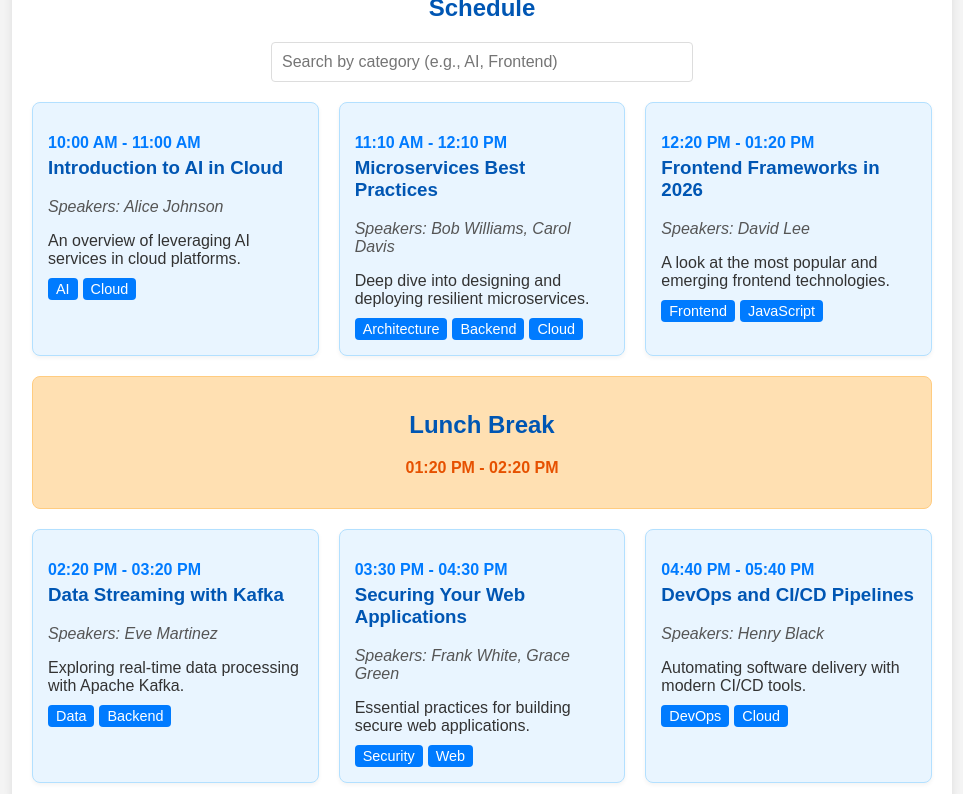
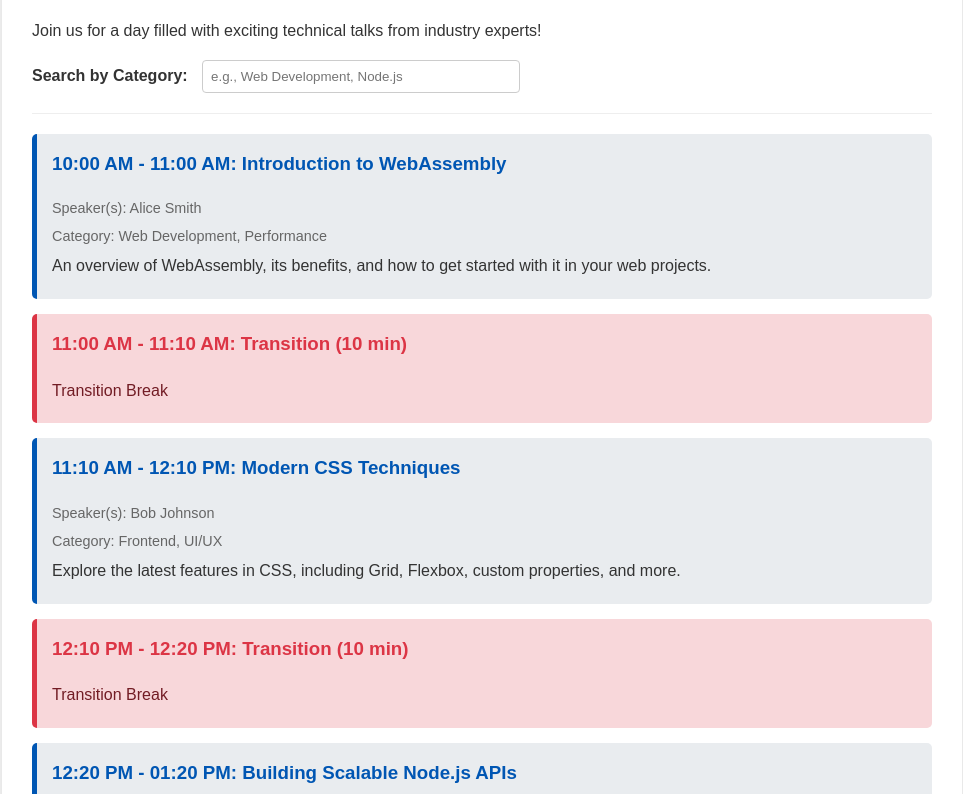
Before and after one commit to antonio-sannino-db/antonio-sannino-event-talks-app, a website: page index.html in a window 1280 px wide. Shown: the part 126-920 px from the top of the page, without its empty margins (158-1121 px from the left). Drawn offline with Linux system fonts and the light colour scheme.

Commit message:
Add event schedule website files

```diff
--- a/index.html
+++ b/index.html
@@ -1,233 +1,198 @@
+
 <!DOCTYPE html>
 <html lang="en">
 <head>
     <meta charset="UTF-8">
     <meta name="viewport" content="width=device-width, initial-scale=1.0">
-    <title>Tech Talks Event</title>
+    <title>1-Day Tech Event Schedule</title>
     <style>
         body {
             font-family: Arial, sans-serif;
+            line-height: 1.6;
             margin: 0;
-            padding: 0;
+            padding: 20px;
             background-color: #f4f4f4;
             color: #333;
         }
         .container {
             max-width: 900px;
-            margin: 20px auto;
-            background-color: #fff;
-            padding: 20px;
+            margin: auto;
+            background: #fff;
+            padding: 30px;
             border-radius: 8px;
-            box-shadow: 0 0 10px rgba(0, 0, 0, 0.1);
+            box-shadow: 0 0 10px rgba(0,0,0,0.1);
         }
         h1, h2 {
             color: #0056b3;
-            text-align: center;
         }
         .search-container {
             margin-bottom: 20px;
-            text-align: center;
+            padding-bottom: 20px;
+            border-bottom: 1px solid #eee;
+        }
+        .search-container label {
+            font-weight: bold;
+            margin-right: 10px;
         }
         .search-container input {
-            padding: 10px;
+            padding: 8px;
+            border: 1px solid #ccc;
+            border-radius: 4px;
             width: 70%;
-            max-width: 400px;
-            border: 1px solid #ddd;
-            border-radius: 4px;
-            font-size: 16px;
+            max-width: 300px;
         }
-        .schedule {
-            display: grid;
-            grid-template-columns: repeat(auto-fit, minmax(280px, 1fr));
-            gap: 20px;
+        .schedule-item {
+            background: #e9ecef;
+            margin-bottom: 15px;
+            padding: 15px;
+            border-radius: 5px;
+            border-left: 5px solid #0056b3;
+            transition: all 0.3s ease;
         }
-        .talk-card {
-            background-color: #e9f5ff;
-            border: 1px solid #b3e0ff;
-            border-radius: 8px;
-            padding: 15px;
-            box-shadow: 0 2px 4px rgba(0, 0, 0, 0.05);
-            transition: transform 0.2s;
+        .schedule-item.hidden {
+            display: none;
         }
-        .talk-card:hover {
-            transform: translateY(-5px);
+        .schedule-item.break {
+            background: #f8d7da;
+            border-color: #dc3545;
+            color: #721c24;
         }
-        .talk-card h3 {
+        .schedule-item h3 {
             margin-top: 0;
             color: #0056b3;
         }
-        .talk-card p {
-            margin-bottom: 5px;
+        .schedule-item p {
+            margin: 5px 0;
         }
-        .talk-card .time {
-            font-weight: bold;
-            color: #007bff;
+        .schedule-item .speakers, .schedule-item .category {
+            font-size: 0.9em;
+            color: #666;
         }
-        .talk-card .speakers {
-            font-style: italic;
-            color: #555;
+        .schedule-item.break h3 {
+            color: #dc3545;
         }
-        .talk-card .category {
-            font-size: 0.9em;
-            background-color: #007bff;
-            color: white;
-            padding: 3px 8px;
-            border-radius: 4px;
-            margin-right: 5px;
-            display: inline-block;
-            margin-top: 5px;
-        }
-        .lunch-break {
-            background-color: #ffe0b2;
-            border: 1px solid #ffcc80;
-            border-radius: 8px;
-            padding: 15px;
-            text-align: center;
-            font-weight: bold;
-            color: #e65100;
-            grid-column: 1 / -1; /* Span across all columns */
-        }
-        footer {
+        .footer {
             text-align: center;
             margin-top: 30px;
-            padding: 10px;
+            font-size: 0.8em;
             color: #777;
-            font-size: 0.9em;
+        }
+        @media (max-width: 600px) {
+            body {
+                padding: 10px;
+            }
+            .search-container input {
+                width: 100%;
+                margin-top: 10px;
+            }
         }
     </style>
 </head>
 <body>
     <div class="container">
-        <h1>Tech Talks Event 2026</h1>
-        <h2>Schedule</h2>
+        <h1>1-Day Tech Event Schedule</h1>
+        <p>Join us for a day filled with exciting technical talks from industry experts!</p>
 
         <div class="search-container">
-            <input type="text" id="categorySearch" placeholder="Search by category (e.g., AI, Frontend)">
+            <label for="categorySearch">Search by Category:</label>
+            <input type="text" id="categorySearch" onkeyup="filterTalks()" placeholder="e.g., Web Development, Node.js">
         </div>
 
-        <div id="scheduleContainer" class="schedule">
-            <!-- Schedule will be rendered here by JavaScript -->
+        <div id="schedule">
+
+            <div class="schedule-item talk-item" data-category="web development performance">
+                <h3>10:00 AM - 11:00 AM: Introduction to WebAssembly</h3>
+                <p class="speakers">Speaker(s): Alice Smith</p>
+                <p class="category">Category: Web Development, Performance</p>
+                <p>An overview of WebAssembly, its benefits, and how to get started with it in your web projects.</p>
+            </div>
+
+            <div class="schedule-item break transition-break">
+                <h3>11:00 AM - 11:10 AM: Transition (10 min)</h3>
+                <p>Transition Break</p>
+            </div>
+
+            <div class="schedule-item talk-item" data-category="frontend ui/ux">
+                <h3>11:10 AM - 12:10 PM: Modern CSS Techniques</h3>
+                <p class="speakers">Speaker(s): Bob Johnson</p>
+                <p class="category">Category: Frontend, UI/UX</p>
+                <p>Explore the latest features in CSS, including Grid, Flexbox, custom properties, and more.</p>
+            </div>
+
+            <div class="schedule-item break transition-break">
+                <h3>12:10 PM - 12:20 PM: Transition (10 min)</h3>
+                <p>Transition Break</p>
+            </div>
+
+            <div class="schedule-item talk-item" data-category="backend node.js api">
+                <h3>12:20 PM - 01:20 PM: Building Scalable Node.js APIs</h3>
+                <p class="speakers">Speaker(s): Charlie Brown, Dana White</p>
+                <p class="category">Category: Backend, Node.js, API</p>
+                <p>Best practices for designing and implementing high-performance, scalable APIs with Node.js and Express.</p>
+            </div>
+
+            <div class="schedule-item break transition-break">
+                <h3>01:20 PM - 01:30 PM: Transition (10 min)</h3>
+                <p>Transition Break</p>
+            </div>
+
+            <div class="schedule-item break lunch-break">
+                <h3>01:30 PM - 02:30 PM: Lunch Break (60 min)</h3>
+                <p>Lunch Break</p>
+            </div>
+
+            <div class="schedule-item talk-item" data-category="cloud devops">
+                <h3>02:30 PM - 03:30 PM: Demystifying Cloud Native Development</h3>
+                <p class="speakers">Speaker(s): Eve Davis</p>
+                <p class="category">Category: Cloud, DevOps</p>
+                <p>Understand the core concepts of cloud-native development, containers, and Kubernetes.</p>
+            </div>
+
+            <div class="schedule-item break transition-break">
+                <h3>03:30 PM - 03:40 PM: Transition (10 min)</h3>
+                <p>Transition Break</p>
+            </div>
+
+            <div class="schedule-item talk-item" data-category="data science javascript">
+                <h3>03:40 PM - 04:40 PM: Data Science with JavaScript</h3>
+                <p class="speakers">Speaker(s): Frank Green</p>
+                <p class="category">Category: Data Science, JavaScript</p>
+                <p>Leverage the power of JavaScript for data analysis, visualization, and machine learning in the browser.</p>
+            </div>
+
+            <div class="schedule-item break transition-break">
+                <h3>04:40 PM - 04:50 PM: Transition (10 min)</h3>
+                <p>Transition Break</p>
+            </div>
+
+            <div class="schedule-item talk-item" data-category="frontend web development trends">
+                <h3>04:50 PM - 05:50 PM: The Future of Frontend Frameworks</h3>
+                <p class="speakers">Speaker(s): Grace Hoppper</p>
+                <p class="category">Category: Frontend, Web Development, Trends</p>
+                <p>A look at emerging trends and predictions for the next generation of frontend development frameworks.</p>
+            </div>
+
+        </div>
+
+        <div class="footer">
+            <p>&copy; 2026 1-Day Tech Event. All rights reserved.</p>
         </div>
     </div>
 
-    <footer>
-        <p>&copy; 2026 Tech Talks Event. All rights reserved.</p>
-    </footer>
+    <script>
+        function filterTalks() {
+            const searchInput = document.getElementById('categorySearch').value.toLowerCase();
+            const talkItems = document.querySelectorAll('.talk-item');
 
-    <script>
-        const talksData = [
-            {
-                title: "Introduction to AI in Cloud",
-                speakers: ["Alice Johnson"],
-                category: ["AI", "Cloud"],
-                duration: "1 hour",
-                description: "An overview of leveraging AI services in cloud platforms.",
-                startTime: "10:00 AM",
-                endTime: "11:00 AM"
-            },
-            {
-                title: "Microservices Best Practices",
-                speakers: ["Bob Williams", "Carol Davis"],
-                category: ["Architecture", "Backend", "Cloud"],
-                duration: "1 hour",
-                description: "Deep dive into designing and deploying resilient microservices.",
-                startTime: "11:10 AM",
-                endTime: "12:10 PM"
-            },
-            {
-                title: "Frontend Frameworks in 2026",
-                speakers: ["David Lee"],
-                category: ["Frontend", "JavaScript"],
-                duration: "1 hour",
-                description: "A look at the most popular and emerging frontend technologies.",
-                startTime: "12:20 PM",
-                endTime: "01:20 PM"
-            },
-            {
-                type: "break",
-                title: "Lunch Break",
-                startTime: "01:20 PM",
-                endTime: "02:20 PM",
-                duration: "1 hour"
-            },
-            {
-                title: "Data Streaming with Kafka",
-                speakers: ["Eve Martinez"],
-                category: ["Data", "Backend"],
-                duration: "1 hour",
-                description: "Exploring real-time data processing with Apache Kafka.",
-                startTime: "02:20 PM",
-                endTime: "03:20 PM"
-            },
-            {
-                title: "Securing Your Web Applications",
-                speakers: ["Frank White", "Grace Green"],
-                category: ["Security", "Web"],
-                duration: "1 hour",
-                description: "Essential practices for building secure web applications.",
-                startTime: "03:30 PM",
-                endTime: "04:30 PM"
-            },
-            {
-                title: "DevOps and CI/CD Pipelines",
-                speakers: ["Henry Black"],
-                category: ["DevOps", "Cloud"],
-                duration: "1 hour",
-                description: "Automating software delivery with modern CI/CD tools.",
-                startTime: "04:40 PM",
-                endTime: "05:40 PM"
-            }
-        ];
-
-        function renderSchedule(filterCategory = '') {
-            const scheduleContainer = document.getElementById('scheduleContainer');
-            scheduleContainer.innerHTML = ''; // Clear previous content
-
-            let filteredTalks = talksData;
-            if (filterCategory) {
-                const searchKeywords = filterCategory.toLowerCase().split(',').map(kw => kw.trim()).filter(kw => kw);
-                filteredTalks = talksData.filter(item => {
-                    if (item.type === "break") return true; // Always show breaks
-                    return searchKeywords.some(keyword =>
-                        item.category && item.category.some(cat => cat.toLowerCase().includes(keyword))
-                    );
-                });
-            }
-
-            filteredTalks.forEach(item => {
-                if (item.type === "break") {
-                    const breakElement = document.createElement('div');
-                    breakElement.className = 'lunch-break';
-                    breakElement.innerHTML = `
-                        <h2>${item.title}</h2>
-                        <p>${item.startTime} - ${item.endTime}</p>
-                    `;
-                    scheduleContainer.appendChild(breakElement);
+            talkItems.forEach(item => {
+                const category = item.getAttribute('data-category');
+                if (category.includes(searchInput) || searchInput === '') {
+                    item.classList.remove('hidden');
                 } else {
-                    const talkCard = document.createElement('div');
-                    talkCard.className = 'talk-card';
-                    talkCard.innerHTML = `
-                        <p class="time">${item.startTime} - ${item.endTime}</p>
-                        <h3>${item.title}</h3>
-                        <p class="speakers">Speakers: ${item.speakers.join(', ')}</p>
-                        <p>${item.description}</p>
-                        <div>
-                            ${item.category.map(cat => `<span class="category">${cat}</span>`).join('')}
-                        </div>
-                    `;
-                    scheduleContainer.appendChild(talkCard);
+                    item.classList.add('hidden');
                 }
             });
         }
-
-        document.addEventListener('DOMContentLoaded', () => {
-            renderSchedule(); // Render all talks initially
-
-            const categorySearchInput = document.getElementById('categorySearch');
-            categorySearchInput.addEventListener('input', (event) => {
-                renderSchedule(event.target.value);
-            });
-        });
     </script>
 </body>
 </html>
```
Also changed, not shown: generate_website.js (added, +276 -0 lines), 1 other file.
